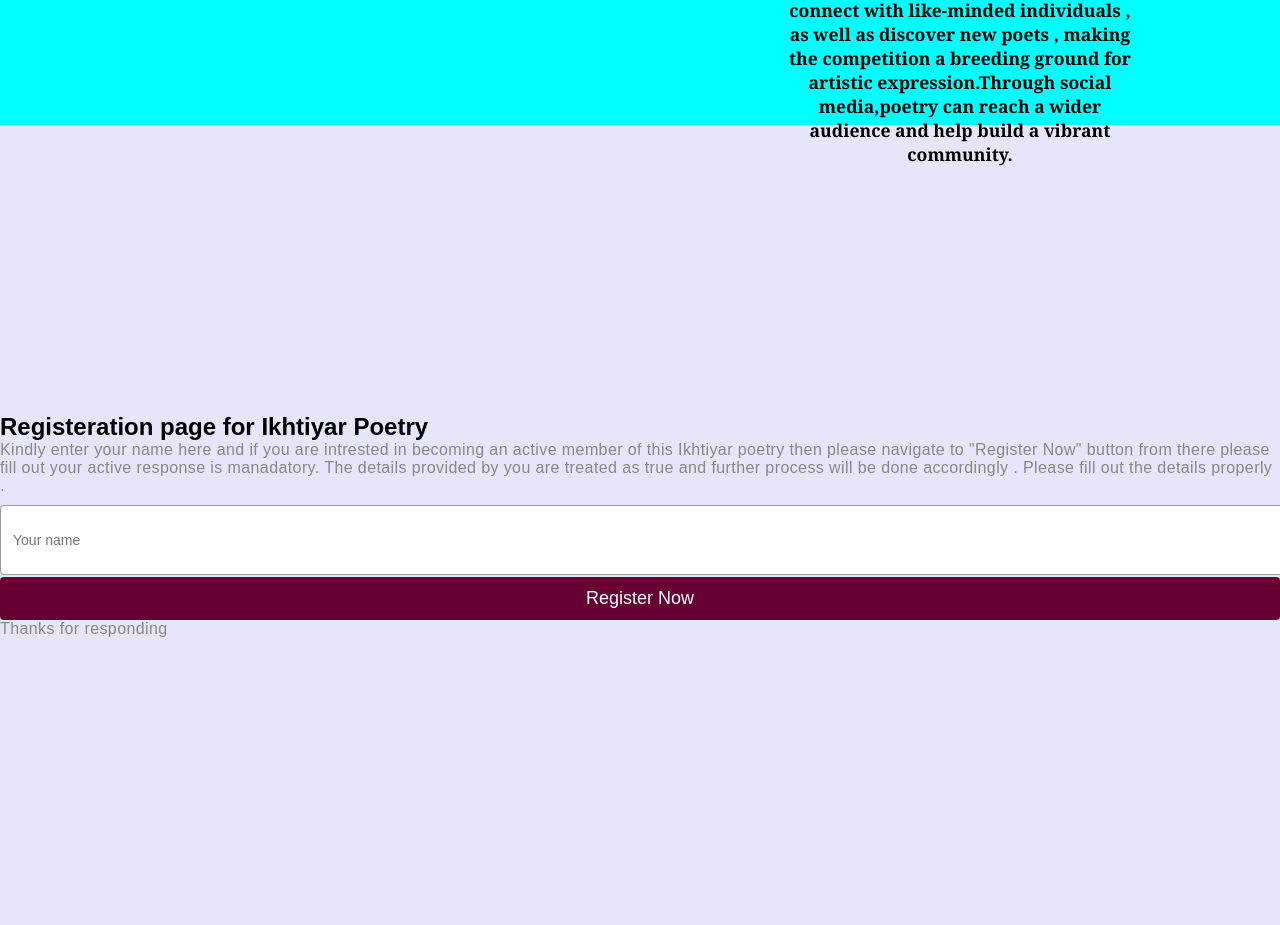
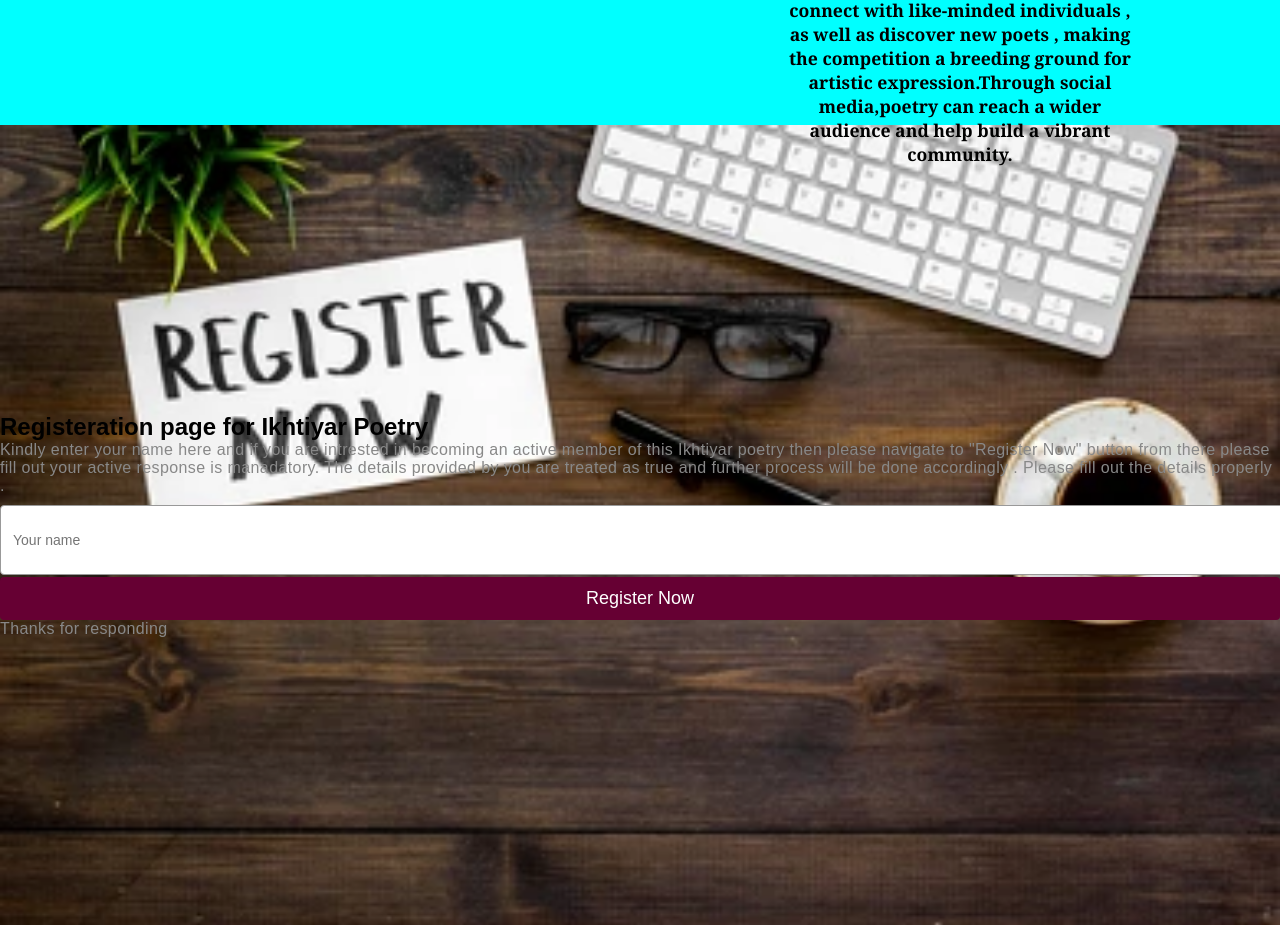
Before and after one commit to saniya-raj/Ikhtiyar-Poetry-Club, a plain HTML site: page index.html in a window 1280 px wide. Shown: the part 1832-2757 px from the top of the page. Drawn offline with Linux system fonts and the light colour scheme.

Commit message:
Update styles.css

```diff
--- a/styles.css
+++ b/styles.css
@@ -363,7 +363,8 @@ z-index: 999;
 background-color: #993366;
 }
 #contact{
-background: #E6E6FA;
+background-image: url('images/register-bg.webp');
+background-size: cover;
 display: flex;
 justify-content: center;
 align-items: center;
```
